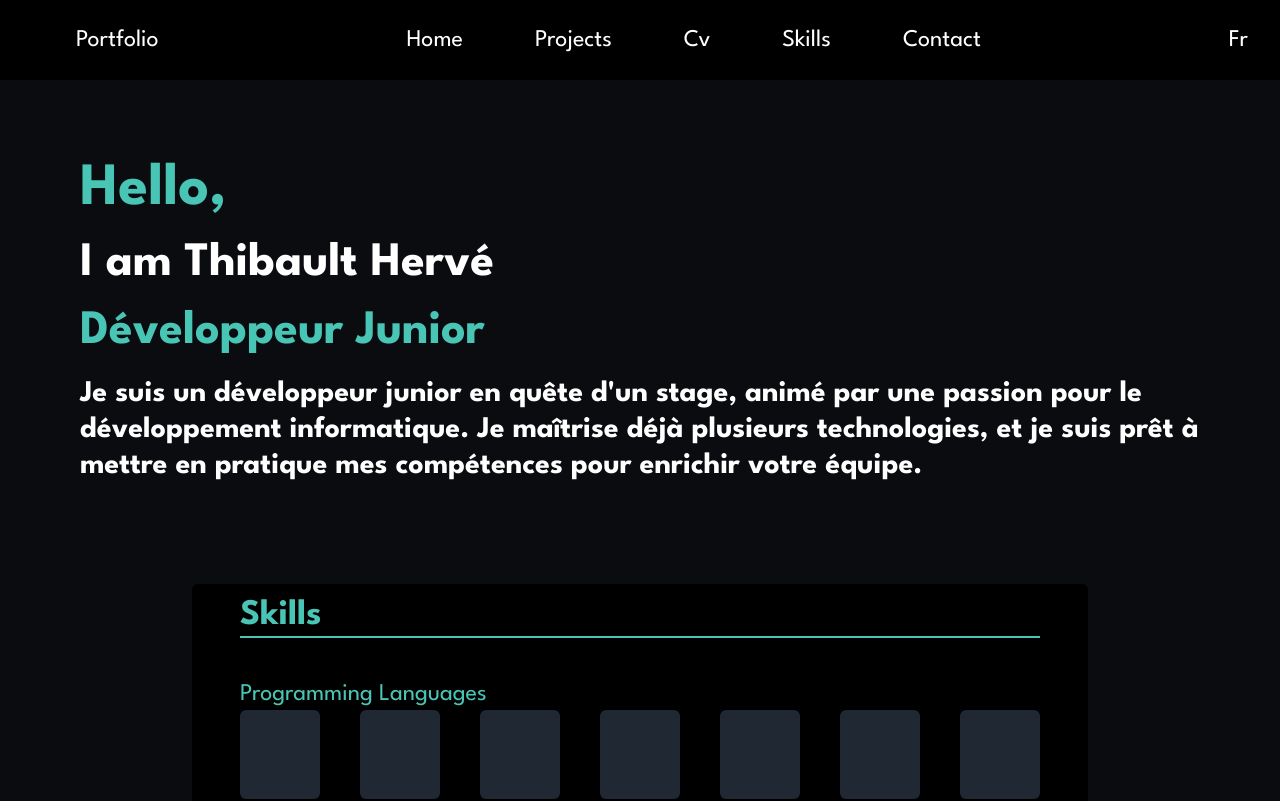
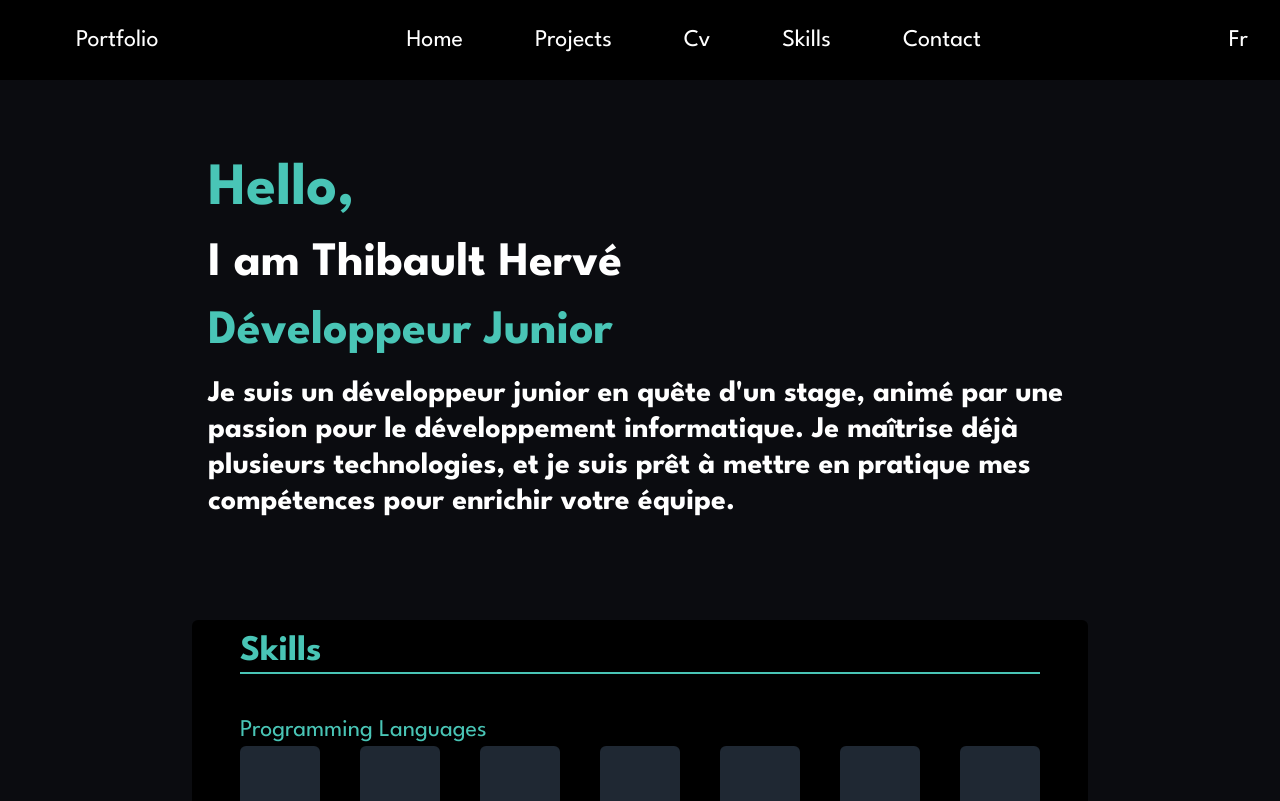
Before and after one commit to th-herve/portfolio, a React (Create React App) app: page / in a window 1280 px wide. Shown: the top 801 px of the page. Built offline with nearby package versions, Linux system fonts and the light colour scheme; some icons are missing; a web font is replaced by a local one.

Commit message:
Center about page and adjust the size to match the skills div

```diff
--- a/src/App.js
+++ b/src/App.js
@@ -17,7 +17,7 @@ export default function App() {
     <div className="bg-dark">
       <Navbar />
       <main className="flex flex-col items-center">
-        <section id="home">
+        <section id="home" className="flex justify-center">
           <About fullName={fullName} jobTitle={jobTitle} description={introText} />
         </section>
         <section id="skills">
--- a/src/components/about.js
+++ b/src/components/about.js
@@ -1,12 +1,7 @@
 export default function About({ fullName, jobTitle, description }) {
   const commonClassName = 'mb-5'; // the ones that can be inherited go into the wrapper div
   return (
-    <div
-      className="flex
-                 justify-center
-                 bg-dark
-                 p-20"
-    >
+    <div className="flex w-[80%] justify-center bg-dark p-20">
       <div className=" text-6xl font-bold text-white">
         <h1 className={commonClassName + ' text-cyan'}>Hello,</h1>
         <h1 className={commonClassName + ' text-5xl'}>I am {fullName}</h1>
```
